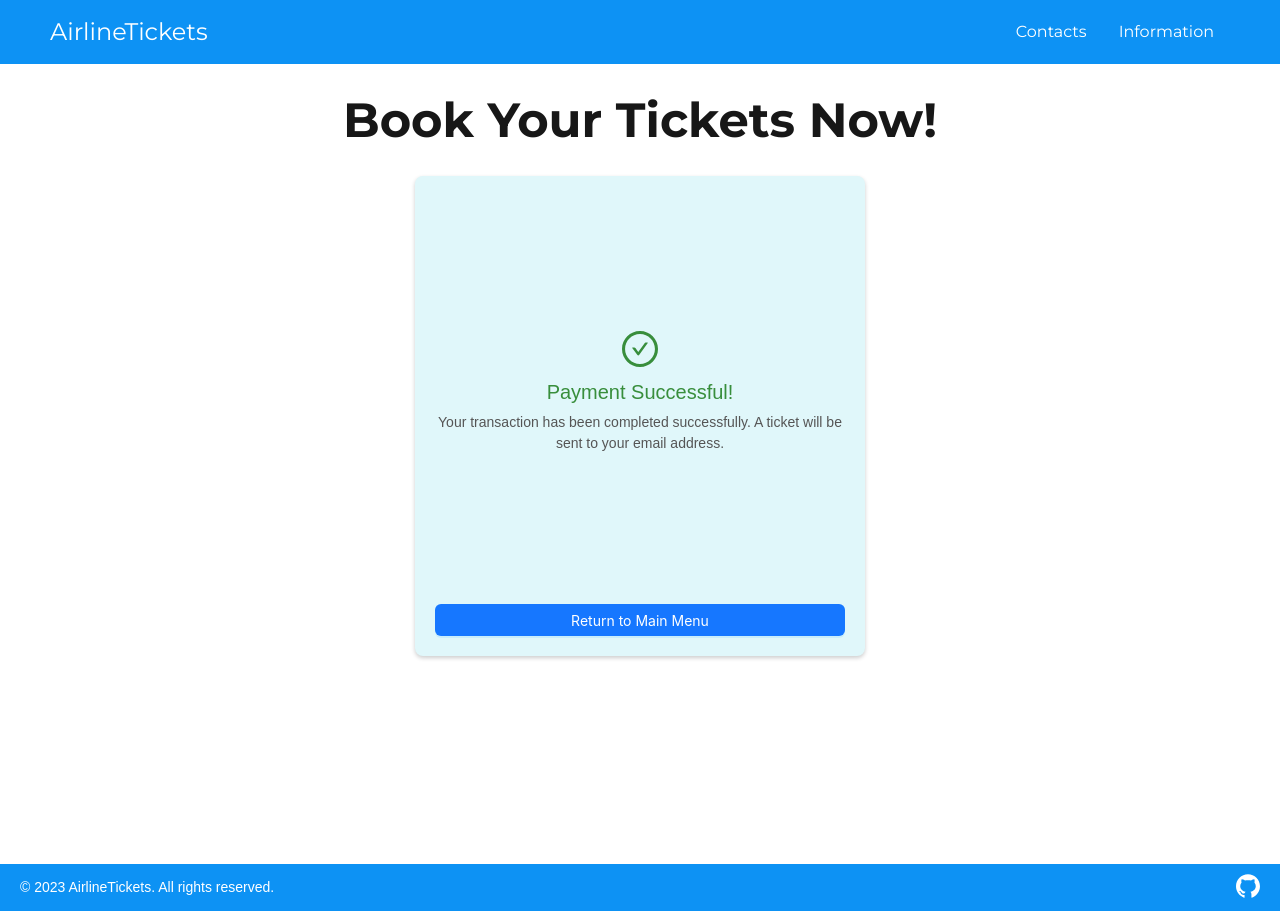
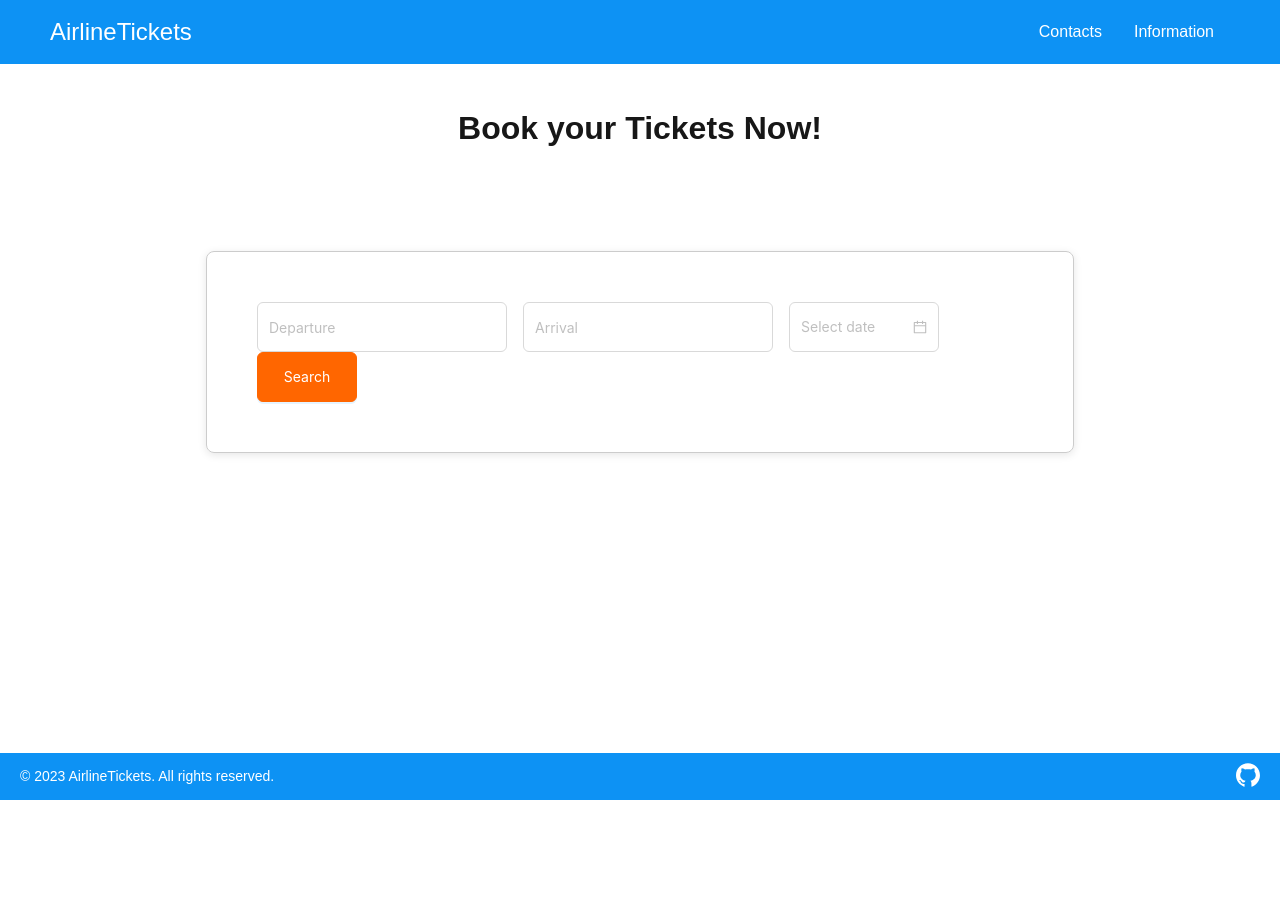
Before and after one commit to MuzzDead/AirlineTickets-UI, a Next.js app: page / in a window 1280 px wide. After the commit the page ends 800 px from the top, so only its background shows below. Built offline with nearby package versions, Linux system fonts and the light colour scheme.

Commit message:
added fetch with search and send data on cards

```diff
--- a/app/components/FlightCard.css
+++ b/app/components/FlightCard.css
@@ -1,5 +1,5 @@
 .flight-card {
-  width: 700px;
+  width: 900px;
   margin: 20px auto;
   border-radius: 10px;
   overflow: hidden;
--- a/app/components/FlightList.jsx
+++ b/app/components/FlightList.jsx
@@ -1,39 +1,20 @@
 // FlightList.jsx
-"use client";
 import React from 'react';
 import FlightCard from './FlightCard';
 
-const flights = [
-  {
-    price: 2500,
-    departureDateTime: '2023-10-15T14:30:00',
-    arrivalDateTime: '2023-10-15T16:30:00',
-    departureCity: 'Kyiv',
-    arrivalCity: 'Lviv',
-    departureAirport: "Zhulyani",
-    arrivalAirport:"Galician",
-    flightDuration: 2,
-  },
-  {
-    price: 3000,
-    departureDateTime: '2023-10-16T10:00:00',
-    arrivalDateTime: '2023-10-16T12:00:00',
-    departureCity: 'Lviv',
-    arrivalCity: 'Odesa',
-    departureAirport: "Galician",
-    arrivalAirport: "Holovniy",
-    flightDuration: 2,
-  }
-];
-
-const FlightList = () => {
-  return (
-    <div style={{ display: 'flex', flexDirection: 'column', gap: '20px' }}>
-      {flights.map((flight, index) => (
-        <FlightCard key={index} flight={flight} />
-      ))}
-    </div>
-  );
+const FlightList = ({ flights, departureCity, arrivalCity }) => {
+    return (
+        <div className="flights-list">
+            {flights.map((flight) => (
+                <FlightCard
+                    key={flight.id}
+                    flight={flight}
+                    departureCity={departureCity}
+                    arrivalCity={arrivalCity}
+                />
+            ))}
+        </div>
+    );
 };
 
 export default FlightList;
--- a/app/components/SearchFlights.jsx
+++ b/app/components/SearchFlights.jsx
@@ -1,26 +1,50 @@
+// SearchFlights.jsx
 'use client';
 import React from 'react';
-import { Form, Input, DatePicker, Button } from 'antd';
+import { Form, Input, DatePicker, Button, message } from 'antd';
+import axios from 'axios';
+import dayjs from 'dayjs';
+import { useRouter } from 'next/navigation';
 
 const SearchFlights = () => {
-    const onFinish = (values) => {
-        console.log('Received values:', values);
-        // Тут ви можете зробити запит до вашого API для пошуку авіаквитків
+    const router = useRouter();
+
+    const onFinish = async (values) => {
+        try {
+            const date = dayjs(values.date);
+            const requestData = {
+                departureCity: values.departure,
+                arrivalCity: values.arrival,
+                departureDate: {
+                    year: date.year(),
+                    month: date.month() + 1,
+                    day: date.date()
+                }
+            };
+
+            const response = await axios.post('https://localhost:7025/api/Flight/find', requestData);
+
+            if (response.status === 200) {
+                console.log('Flights found:', response.data);
+
+                // Зберігаємо рейси та міста у sessionStorage
+                sessionStorage.setItem('flights', JSON.stringify(response.data));
+                sessionStorage.setItem('departureCity', values.departure);
+                sessionStorage.setItem('arrivalCity', values.arrival);
+
+                // Переходимо на сторінку /flights
+                router.push('/flights');
+            } else {
+                message.warning('No flights found!');
+            }
+        } catch (error) {
+            console.error('Error finding flights:', error);
+            message.error('An error occurred while searching for flights.');
+        }
     };
 
     return (
-        <div style={{
-            width: '70%',
-            display: 'flex',
-            justifyContent: 'center',
-            alignItems: 'center',
-            flexDirection: 'column',
-            marginTop: '-100px',
-            border: '1px solid #ccc', // Рамка
-            borderRadius: '8px', // Закруглені кути
-            padding: '50px', // Відступи всередині рамки
-            boxShadow: '0 2px 8px rgba(0, 0, 0, 0.1)' // Тінь
-        }}>
+        <div style={{ width: '70%', display: 'flex', alignItems: 'center', flexDirection: 'column', border: '1px solid #ccc', borderRadius: '8px', padding: '50px', boxShadow: '0 2px 8px rgba(0, 0, 0, 0.1)' }}>
             <Form onFinish={onFinish} layout="inline">
                 <Form.Item name="departure" rules={[{ required: true, message: 'Please input your departure!' }]}>
                     <Input placeholder="Departure" style={{ width: '250px', height: '50px' }} />
@@ -32,19 +56,9 @@ const SearchFlights = () => {
                     <DatePicker style={{ width: '150px', height: '50px' }} />
                 </Form.Item>
                 <Form.Item>
-                    <Button
-                        type="primary"
-                        htmlType="submit"
-                        style={{
-                            backgroundColor: '#FF6600',
-                            borderColor: '#FF6600',
-                            height: '50px',
-                            width: '100px',
-                            transition: 'background-color 0.3s ease' // Анімація переходу
-                        }}
-                        onMouseEnter={(e) => e.currentTarget.style.backgroundColor = '#e85e02'} // Зміна кольору при наведенні
-                        onMouseLeave={(e) => e.currentTarget.style.backgroundColor = '#FF6600'} // Повернення кольору при виході
-                    >
+                    <Button type="primary" htmlType="submit" style={{ backgroundColor: '#FF6600', borderColor: '#FF6600', height: '50px', width: '100px', transition: 'background-color 0.3s ease' }}
+                        onMouseEnter={(e) => e.currentTarget.style.backgroundColor = '#e85e02'}
+                        onMouseLeave={(e) => e.currentTarget.style.backgroundColor = '#FF6600'}>
                         Search
                     </Button>
                 </Form.Item>
--- /dev/null
+++ b/app/flights/page.js
@@ -0,0 +1,51 @@
+// flights/page.js
+"use client";
+import React, { useEffect, useState } from "react";
+import FlightList from "../components/FlightList";
+import { Typography } from "antd";
+
+const { Title } = Typography;
+
+const FlightPage = () => {
+  const [flights, setFlights] = useState([]);
+  const [departureCity, setDepartureCity] = useState("");
+  const [arrivalCity, setArrivalCity] = useState("");
+
+  const labelStyle = {
+    display: 'flex',
+    alignItems: 'center',
+    flexDirection: 'column',
+    marginTop: '20px',
+    marginBottom: '80px'
+  };
+
+  useEffect(() => {
+    // Витягуємо знайдені рейси та назви міст із sessionStorage
+    const storedFlights = sessionStorage.getItem("flights");
+    const storedDepartureCity = sessionStorage.getItem("departureCity");
+    const storedArrivalCity = sessionStorage.getItem("arrivalCity");
+
+    if (storedFlights) {
+      setFlights(JSON.parse(storedFlights));
+    }
+    if (storedDepartureCity && storedArrivalCity) {
+      setDepartureCity(storedDepartureCity);
+      setArrivalCity(storedArrivalCity);
+    }
+  }, []);
+
+  return (
+    <div>
+      <Title level={2} style={labelStyle}>
+        Flights on your route ({departureCity} &gt; {arrivalCity}):
+      </Title>
+      <FlightList
+        flights={flights}
+        departureCity={departureCity}
+        arrivalCity={arrivalCity}
+      />
+    </div>
+  );
+};
+
+export default FlightPage;
--- a/app/page.js
+++ b/app/page.js
@@ -1,45 +1,38 @@
 import React from "react";
 import Head from "next/head";
-import FlightList from "./components/FlightList";
-import BookTicket from "./components/BookTicket"; // Шлях до вашого компонента BookTicket
-import PaymentForm from "./components/PaymentForm";
-import SuccessMessage from "./components/SuccessMessage";
+import SearchFlights from "./components/SearchFlights";
 
 const HomePage = () => {
+  // Inline styles for centering
+  const containerStyle = {
+    display: 'flex',
+    justifyContent: 'center',
+    alignItems: 'center',
+    height: '50vh', // Full viewport height
+    padding: '20px', // Optional padding
+    boxSizing: 'border-box', // Include padding in height calculation
+  };
+
+  const titleStyle = {
+    display: 'flex',
+    justifyContent: 'center',
+    alignItems: 'center',
+    marginTop: '40px',
+    fontSize: '32px',
+    fontWeight: 'bold'
+  };
+
   return (
-    <div
-      style={{ display: "flex", flexDirection: "column", minHeight: "100vh" }}
-    >
+    <>
       <Head>
-        <link
-          href="https://fonts.googleapis.com/css2?family=Montserrat:wght@400;700&family=Poppins:wght@300;400;600&display=swap"
-          rel="stylesheet"
-        />
+        <title>Flight Search</title>
+        <meta name="description" content="Search for flights" />
       </Head>
-      <h1
-        style={{
-          textAlign: "center",
-          marginTop: "20px",
-          fontFamily: "Montserrat, sans-serif",
-          fontSize: "48px",
-          fontWeight: "700",
-        }}
-      >
-        Book Your Tickets Now!
-      </h1>
-
-      <div style={{ padding: "20px" }}>
-        {/*<h1>Available Flights</h1>*/}
-        {/*<FlightList /> { Додаємо компонент FlightList */}
-        {/*<PaymentForm />*/}
-        <SuccessMessage />
+      <h1 style={titleStyle}> Book your Tickets Now!</h1>
+      <div style={containerStyle}>
+        <SearchFlights />
       </div>
-
-      {/* Додаємо компонент BookTicket
-      <div style={{ flex: 1, display: 'flex', justifyContent: 'center', alignItems: 'center' }}>
-        <BookTicket />
-      </div>*/}
-    </div>
+    </>
   );
 };
 
--- a/package.json
+++ b/package.json
@@ -10,6 +10,8 @@
   },
   "dependencies": {
     "antd": "^5.21.6",
+    "axios": "^1.7.7",
+    "dayjs": "^1.11.13",
     "next": "14.2.11",
     "react": "^18",
     "react-dom": "^18"
```
Also changed, not shown: app/components/FlightCard.jsx (+24 -21 lines), 1 other file (tests, documents, lock files or other folders).
